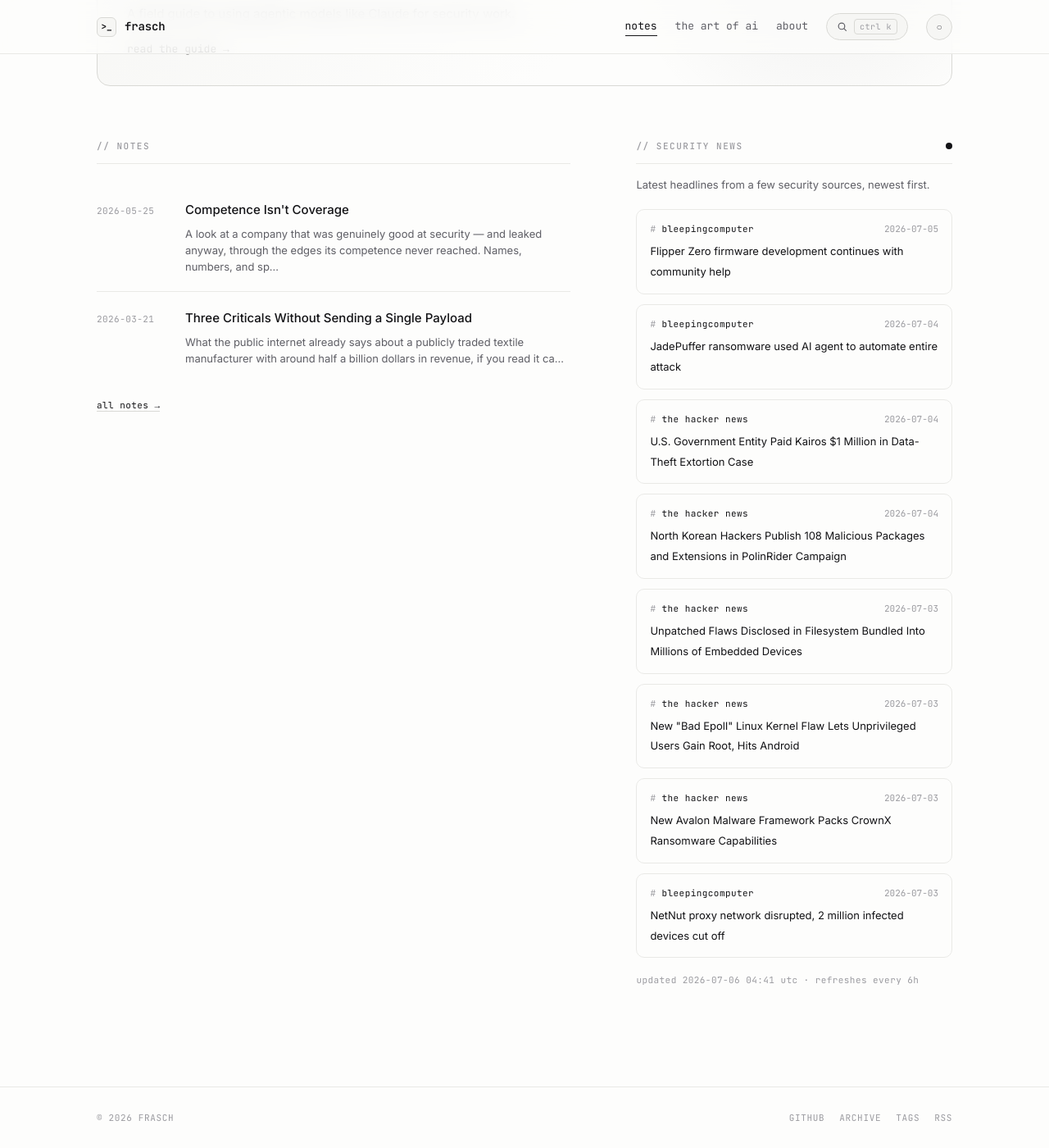
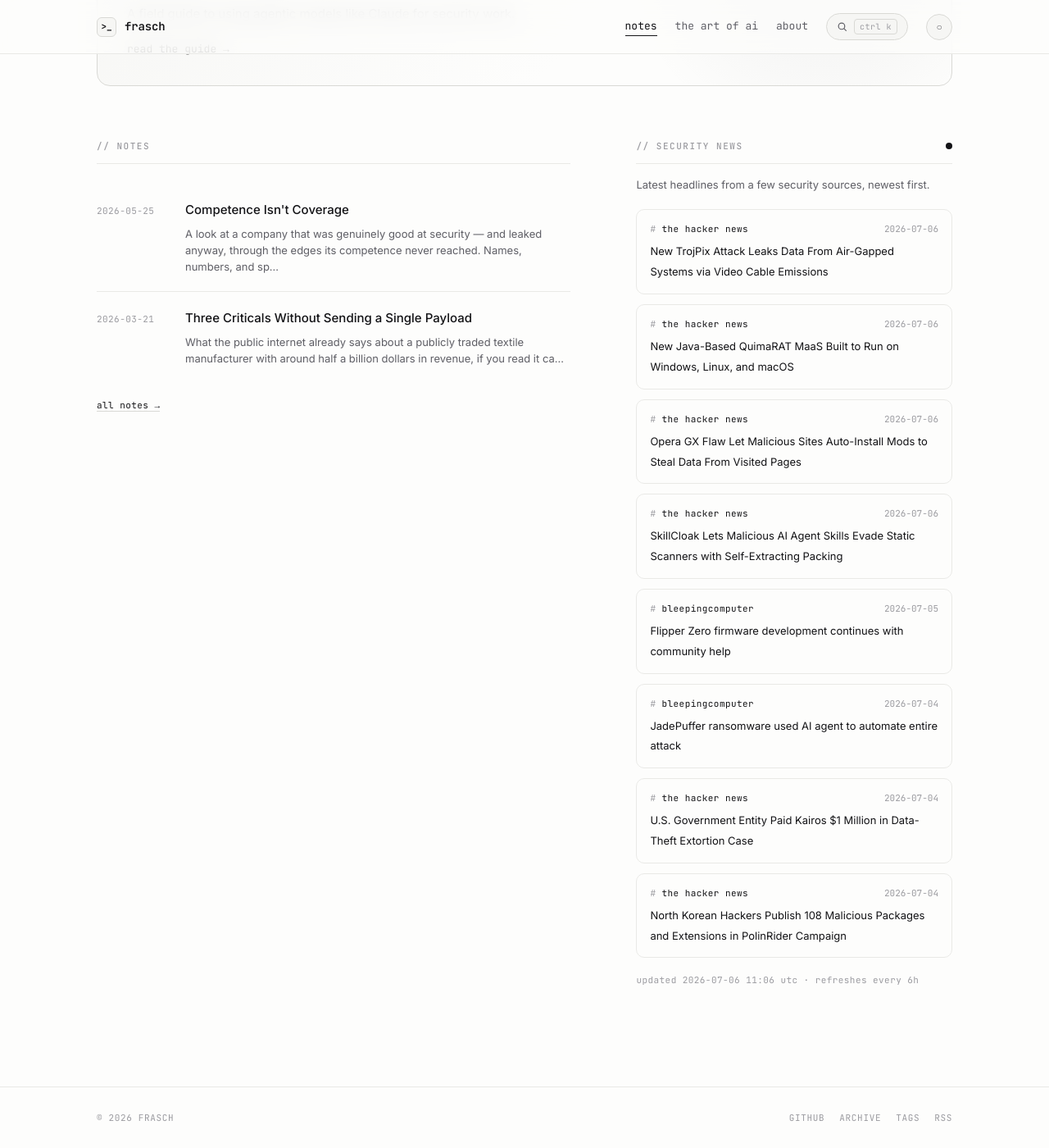
Before and after one commit to whoisfrasch/frasch, a Jekyll site: the page built from index.html, in a window 1280 px wide and 1400 px high, scrolled down 615 px. Shown: the whole window at 82% size. Built offline with Jekyll 4.4.1, drawn with Linux system fonts in a browser that asks for light colours.

Commit message:
Refresh security news feed

```diff
--- a/_data/news.json
+++ b/_data/news.json
@@ -1,6 +1,30 @@
 {
-  "updated": "2026-07-06T04:41:52Z",
+  "updated": "2026-07-06T11:06:39Z",
   "items": [
+    {
+      "source": "the hacker news",
+      "title": "New TrojPix Attack Leaks Data From Air-Gapped Systems via Video Cable Emissions",
+      "link": "https://thehackernews.com/2026/07/new-trojpix-attack-leaks-data-from-air.html",
+      "date": "2026-07-06T08:50:54Z"
+    },
+    {
+      "source": "the hacker news",
+      "title": "New Java-Based QuimaRAT MaaS Built to Run on Windows, Linux, and macOS",
+      "link": "https://thehackernews.com/2026/07/new-java-based-quimarat-maas-built-to.html",
+      "date": "2026-07-06T08:13:33Z"
+    },
+    {
+      "source": "the hacker news",
+      "title": "Opera GX Flaw Let Malicious Sites Auto-Install Mods to Steal Data From Visited Pages",
+      "link": "https://thehackernews.com/2026/07/opera-gx-flaw-let-malicious-sites-auto.html",
+      "date": "2026-07-06T07:27:50Z"
+    },
+    {
+      "source": "the hacker news",
+      "title": "SkillCloak Lets Malicious AI Agent Skills Evade Static Scanners with Self-Extracting Packing",
+      "link": "https://thehackernews.com/2026/07/new-skillcloak-technique-lets-malicious.html",
+      "date": "2026-07-06T06:33:56Z"
+    },
     {
       "source": "bleepingcomputer",
       "title": "Flipper Zero firmware development continues with community help",
@@ -24,30 +48,6 @@
       "title": "North Korean Hackers Publish 108 Malicious Packages and Extensions in PolinRider Campaign",
       "link": "https://thehackernews.com/2026/07/north-korean-hackers-publish-108.html",
       "date": "2026-07-04T11:17:24Z"
-    },
-    {
-      "source": "the hacker news",
-      "title": "Unpatched Flaws Disclosed in Filesystem Bundled Into Millions of Embedded Devices",
-      "link": "https://thehackernews.com/2026/07/unpatched-flaws-disclosed-in-filesystem.html",
-      "date": "2026-07-03T20:19:31Z"
-    },
-    {
-      "source": "the hacker news",
-      "title": "New \"Bad Epoll\" Linux Kernel Flaw Lets Unprivileged Users Gain Root, Hits Android",
-      "link": "https://thehackernews.com/2026/07/new-bad-epoll-linux-kernel-flaw-lets.html",
-      "date": "2026-07-03T19:40:01Z"
-    },
-    {
-      "source": "the hacker news",
-      "title": "New Avalon Malware Framework Packs CrownX Ransomware Capabilities",
-      "link": "https://thehackernews.com/2026/07/new-avalon-malware-framework-packs.html",
-      "date": "2026-07-03T18:55:24Z"
-    },
-    {
-      "source": "bleepingcomputer",
-      "title": "NetNut proxy network disrupted, 2 million infected devices cut off",
-      "link": "https://www.bleepingcomputer.com/news/security/netnut-proxy-network-disrupted-2-million-infected-devices-cut-off/",
-      "date": "2026-07-03T17:50:04Z"
     }
   ]
 }
```
